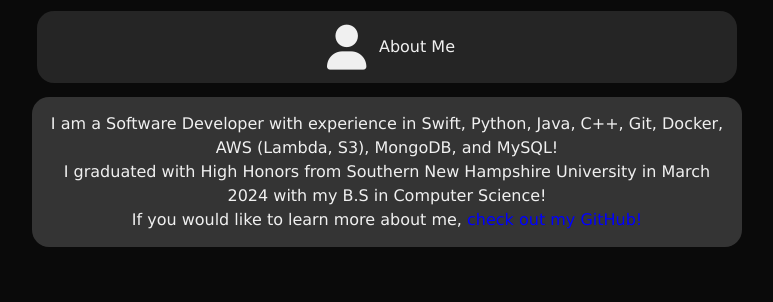
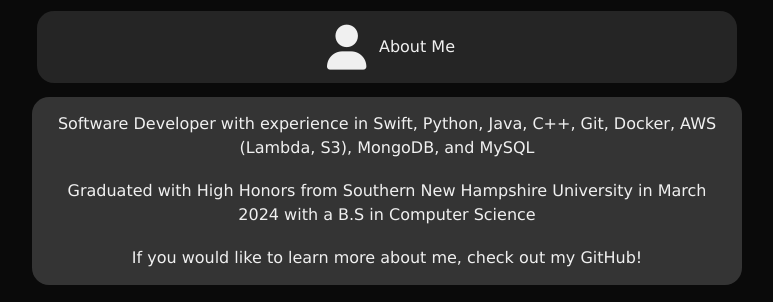
Before and after one commit to zheensuseyi/zheen-website, a plain HTML site: page index.html in a window 1280 px wide. Both pictures are taken after a click on the link "About Me". Shown: the part 526-828 px from the top of the page, without its empty margins (253-1026 px from the left). Before the commit the page ends 800 px from the top, so only its background shows below. Drawn offline with Linux system fonts and the light colour scheme.

Commit message:
Update index.html

```diff
--- a/index.html
+++ b/index.html
@@ -2,7 +2,7 @@
 <html lang="en">
 <head>
   <meta charset="UTF-8">
-  <title>Zheen Suseyi</title>
+  <title>Linktree Clone</title>
   <link rel="stylesheet" href="styles.css"/>
   <link rel="stylesheet" href="https://cdnjs.cloudflare.com/ajax/libs/font-awesome/6.0.0-beta3/css/all.min.css">
 </head>
@@ -13,7 +13,7 @@
 <div class="container">
   <div class="image-container">
     <img
-            src="https://i.imgur.com/UlEoyLX.jpeg"
+            src="https://i.imgur.com/uzWmmES.jpeg"
             alt="Zheen Avatar"/>
   </div>
   <h2>Zheen H. Suseyi</h2>
@@ -61,9 +61,13 @@
   <!-- The paragraph that will be toggled -->
   <div class="tile tab-content" id="projects">
     <p><a href="https://github.com/zheensuseyi/times-tables-app" target="_blank" class="github-link">Colorful and Easy To Use IOS App For Practicing Multiplication Tables</a> </p>
+    <br />
     <p><a href="https://github.com/zheensuseyi/vacation-recommendation" target="_blank" class="github-link">Python Project That Gives a Custom Vacation Recommendation</a> </p>
+    <br />
     <p><a href="https://github.com/zheensuseyi/rock-paper-scissors-app" target="_blank" class="github-link">Simple Rock Paper Scissors IOS App VS an Evil Wolf</a> </p>
+    <br />
     <p><a href="https://github.com/zheensuseyi/time-conversion-app" target="_blank" class="github-link">Time Conversion IOS App</a> </p>
+    <br />
     <p><a href="  https://github.com/zheensuseyi" target="_blank" class="github-link">Click For More...</a> </p>
 
     <!doctype html>
@@ -92,9 +96,11 @@
 
   <!-- The paragraph that will be toggled -->
   <div class="tile tab-content" id="aboutMe">
-    <p>I am a Software Developer with experience in Swift, Python, Java, C++, Git, Docker, AWS (Lambda, S3), MongoDB, and MySQL!</p>
-    <p> I graduated with High Honors from Southern New Hampshire University in March 2024 with my B.S in Computer Science! </p>
-    <p> If you would like to learn more about me, <a href="https://github.com/zheensuseyi" target="_blank" class="github-link">check out my GitHub!</a> </p>
+    <p>Software Developer with experience in Swift, Python, Java, C++, Git, Docker, AWS (Lambda, S3), MongoDB, and MySQL</p>
+    <br />
+    <p>Graduated with High Honors from Southern New Hampshire University in March 2024 with a B.S in Computer Science</p>
+    <br />
+    <p> If you would like to learn more about me, <a href="https://github.com/zheensuseyi" target="_blank" class="github-link2">check out my GitHub!</a> </p>
       <!doctype html>
       <html lang="en">
       <head>
```
